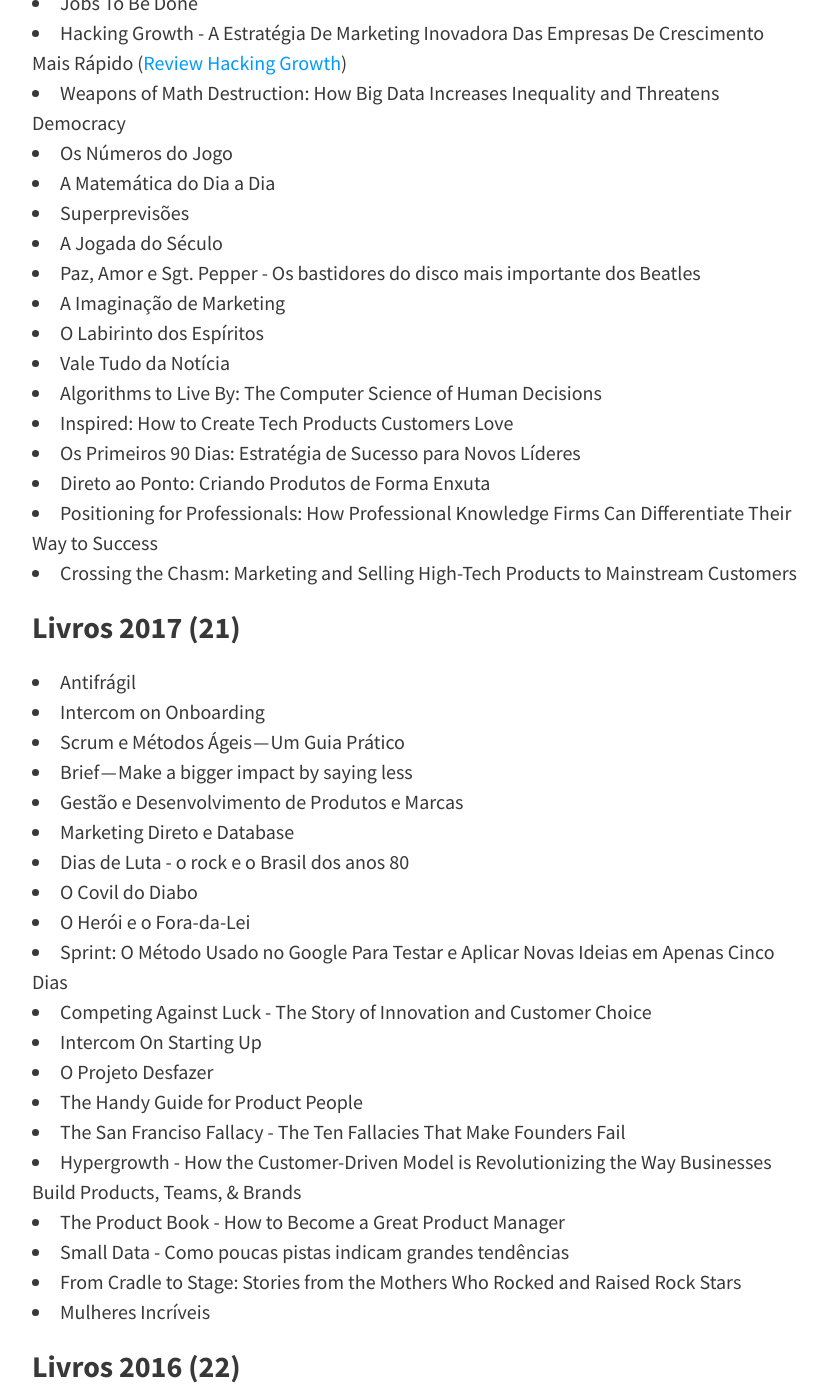
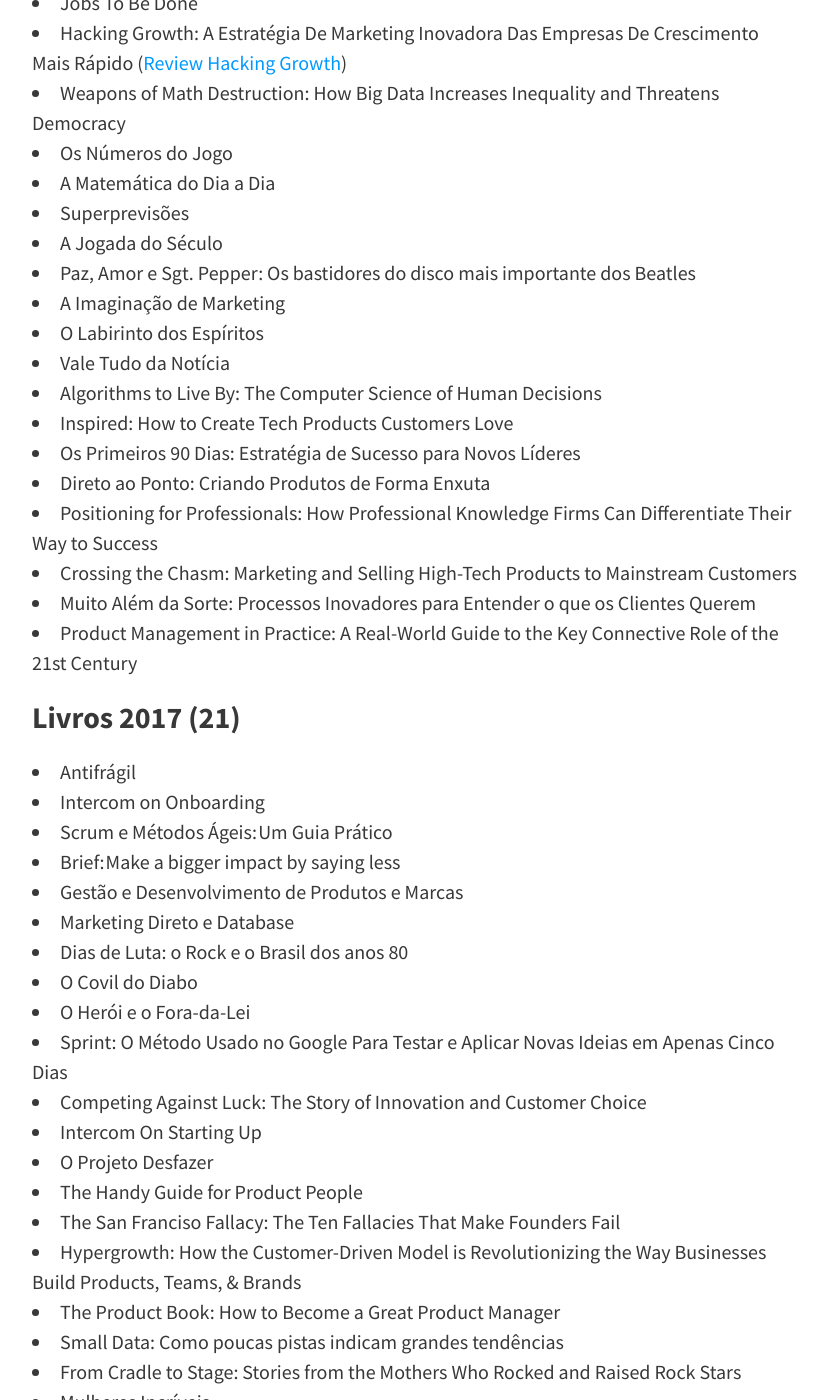
Before and after one commit to felipecbarbosa/felipecbarbosa.github.io, a Jekyll site: the page built from leituras.md, in a window 1280 px wide and 1400 px high, scrolled down 610 px. Shown: the whole window, without its empty margins (224-1052 px from the left). Built offline with Jekyll 4.4.1, drawn with Linux system fonts in a browser that asks for light colours; nearby versions of some CDN libraries; comment, search, counter and statistics services are not loaded; some of the changed text lies outside the part shown.

Commit message:
Added new books do list

```diff
--- a/leituras.md
+++ b/leituras.md
@@ -12,13 +12,13 @@ Sempre procuro encontrar um tempo no meu dia-a-dia para colocar a leitura em dia
 - Sejamos todos Feministas
 - Intercom on Marketing
 - Jobs To Be Done
-- Hacking Growth - A Estratégia De Marketing Inovadora Das Empresas De Crescimento Mais Rápido ([Review Hacking Growth](https://www.felipebarbosa.me/hacking-growth/))
+- Hacking Growth: A Estratégia De Marketing Inovadora Das Empresas De Crescimento Mais Rápido ([Review Hacking Growth](https://www.felipebarbosa.me/hacking-growth/))
 - Weapons of Math Destruction: How Big Data Increases Inequality and Threatens Democracy
 - Os Números do Jogo
 - A Matemática do Dia a Dia
 - Superprevisões
 - A Jogada do Século
-- Paz, Amor e Sgt. Pepper - Os bastidores do disco mais importante dos Beatles
+- Paz, Amor e Sgt. Pepper: Os bastidores do disco mais importante dos Beatles
 - A Imaginação de Marketing
 - O Labirinto dos Espíritos
 - Vale Tudo da Notícia
@@ -28,26 +28,28 @@ Sempre procuro encontrar um tempo no meu dia-a-dia para colocar a leitura em dia
 - Direto ao Ponto: Criando Produtos de Forma Enxuta
 - Positioning for Professionals: How Professional Knowledge Firms Can Differentiate Their Way to Success
 - Crossing the Chasm: Marketing and Selling High-Tech Products to Mainstream Customers
+- Muito Além da Sorte: Processos Inovadores para Entender o que os Clientes Querem
+- Product Management in Practice: A Real-World Guide to the Key Connective Role of the 21st Century
 
 ### Livros 2017 (21)
 - Antifrágil
 - Intercom on Onboarding
-- Scrum e Métodos Ágeis — Um Guia Prático
-- Brief — Make a bigger impact by saying less
+- Scrum e Métodos Ágeis: Um Guia Prático
+- Brief: Make a bigger impact by saying less
 - Gestão e Desenvolvimento de Produtos e Marcas
 - Marketing Direto e Database
-- Dias de Luta - o rock e o Brasil dos anos 80
+- Dias de Luta: o Rock e o Brasil dos anos 80
 - O Covil do Diabo
 - O Herói e o Fora-da-Lei
 - Sprint: O Método Usado no Google Para Testar e Aplicar Novas Ideias em Apenas Cinco Dias
-- Competing Against Luck - The Story of Innovation and Customer Choice
+- Competing Against Luck: The Story of Innovation and Customer Choice
 - Intercom On Starting Up
 - O Projeto Desfazer
 - The Handy Guide for Product People
-- The San Franciso Fallacy - The Ten Fallacies That Make Founders Fail
-- Hypergrowth - How the Customer-Driven Model is Revolutionizing the Way Businesses Build Products, Teams, & Brands
-- The Product Book - How to Become a Great Product Manager
-- Small Data - Como poucas pistas indicam grandes tendências
+- The San Franciso Fallacy: The Ten Fallacies That Make Founders Fail
+- Hypergrowth: How the Customer-Driven Model is Revolutionizing the Way Businesses Build Products, Teams, & Brands
+- The Product Book: How to Become a Great Product Manager
+- Small Data: Como poucas pistas indicam grandes tendências
 - From Cradle to Stage: Stories from the Mothers Who Rocked and Raised Rock Stars
 - Mulheres Incríveis
 
```
Also changed, not shown: other parts of leituras.md (+1 -1 lines).
